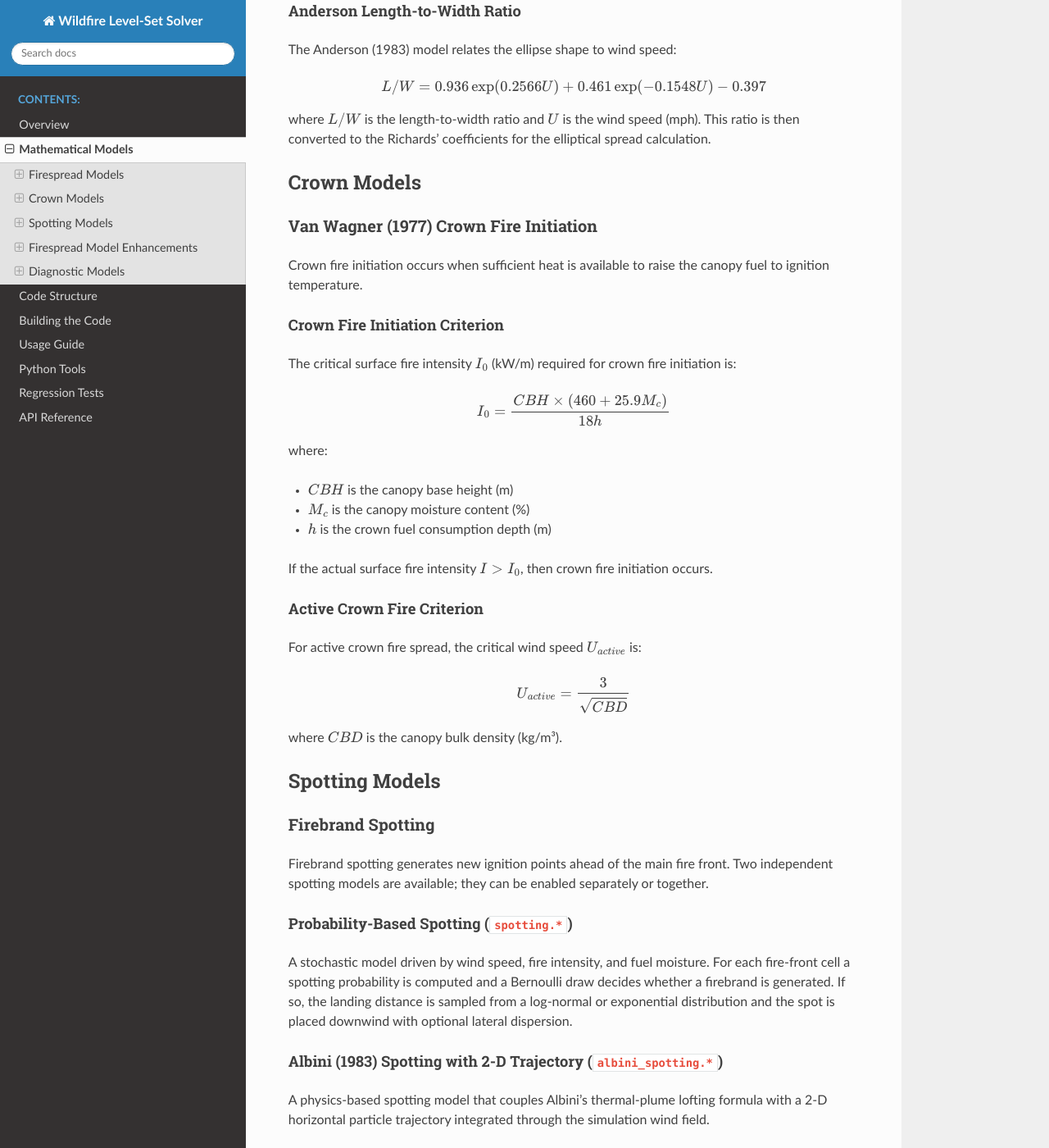
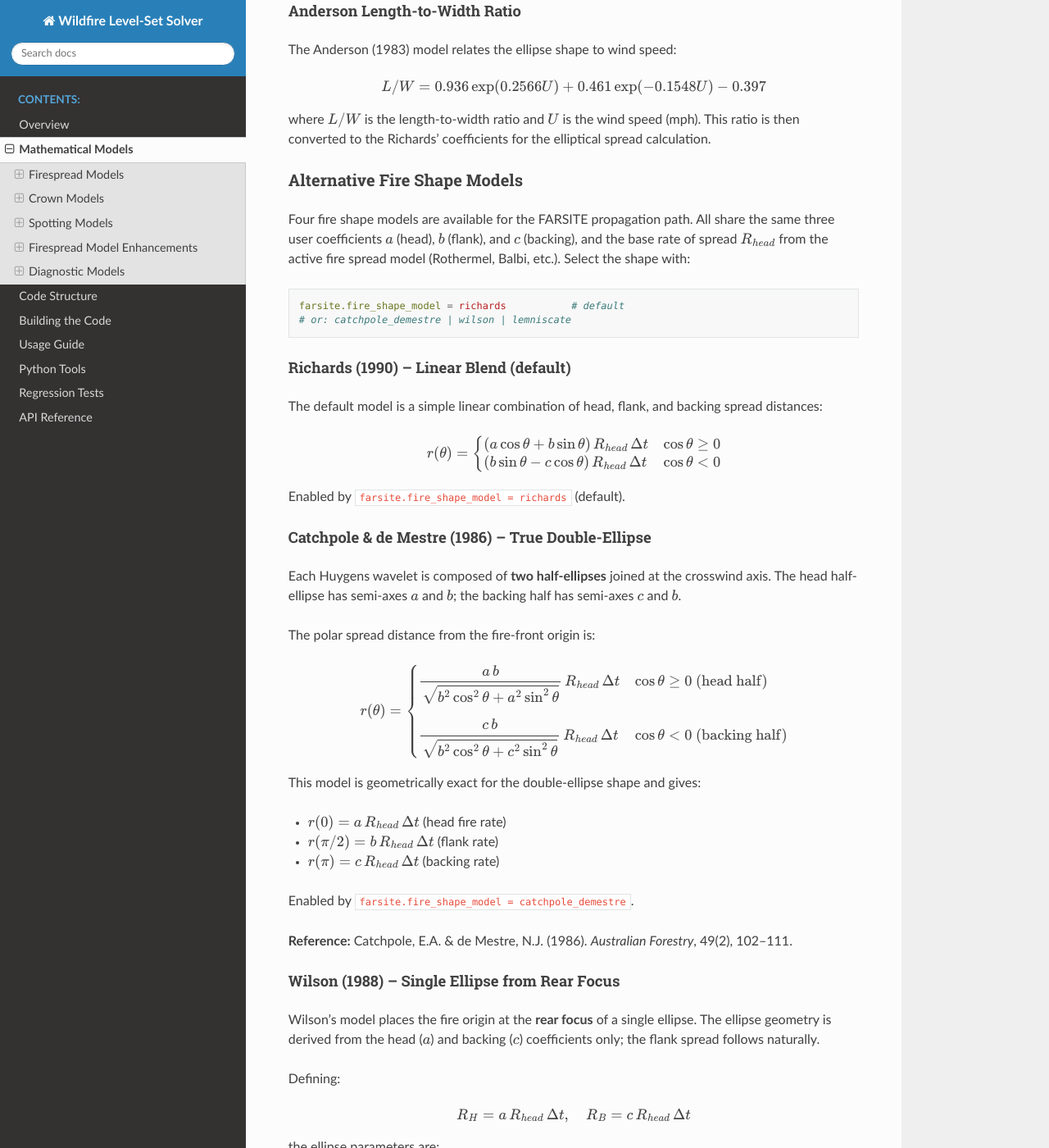
Before and after one commit to hgopalan/wildfire_levelset, a Sphinx documentation site: the page built from docs/mathematical_models.rst, in a window 1280 px wide and 1400 px high, scrolled down 7957 px. Shown: the whole window at 82% size. Built offline with Sphinx 7.4.7 and the Read the Docs theme 3.1.0, drawn with Linux system fonts in a browser that asks for light colours; some of the changed text lies outside the part shown.

Commit message:
feat: add Catchpole-de Mestre, Wilson, and Alexander lemniscate fire shape models
- Add three shape functions in src/fire_models.H:
  * catchpole_demestre_spread(): true double-ellipse from fire-front origin
  * wilson_spread(): single ellipse with fire origin at rear focus
  * alexander_lemniscate_spread(): Limaçon (cardioid-family) shape
- Add farsite.fire_shape_model parameter to FARSITEParams (parse_inputs.H/cpp)
  Valid values: 'richards' (default), 'catchpole_demestre', 'wilson', 'lemniscate'
- Dispatch to selected shape in farsite_ellipse.H GPU kernel (GPU-safe int id)
- Add three new regtests: catchpole_demestre, wilson_spread, alexander_lemniscate
- Register new regtests in regtest/CMakeLists.txt
- Document all four shape models with equations in docs/mathematical_models.rst
- Minimal README.md update pointing to new documentation section

Agent-Logs-Url: https://github.com/hgopalan/wildfire_levelset/sessions/d75398b3-8f0e-4a27-a4f7-3ecd4377fb45

Co-authored-by: hgopalan <1108371+hgopalan@users.noreply.github.com>

```diff
--- a/docs/mathematical_models.rst
+++ b/docs/mathematical_models.rst
@@ -469,6 +469,136 @@ The Anderson (1983) model relates the ellipse shape to wind speed:
    L/W = 0.936 \exp(0.2566 U) + 0.461 \exp(-0.1548 U) - 0.397
 
 where :math:`L/W` is the length-to-width ratio and :math:`U` is the wind speed (mph). This ratio is then converted to the Richards' coefficients for the elliptical spread calculation.
+
+
+Alternative Fire Shape Models
+^^^^^^^^^^^^^^^^^^^^^^^^^^^^^
+
+Four fire shape models are available for the FARSITE propagation path.  All
+share the same three user coefficients :math:`a` (head), :math:`b` (flank), and
+:math:`c` (backing), and the base rate of spread :math:`R_{head}` from the
+active fire spread model (Rothermel, Balbi, etc.).  Select the shape with:
+
+.. code-block:: ini
+
+   farsite.fire_shape_model = richards           # default
+   # or: catchpole_demestre | wilson | lemniscate
+
+
+Richards (1990) – Linear Blend (default)
+~~~~~~~~~~~~~~~~~~~~~~~~~~~~~~~~~~~~~~~~~
+
+The default model is a simple linear combination of head, flank, and backing
+spread distances:
+
+.. math::
+
+   r(\theta) = \begin{cases}
+       (a \cos\theta + b \sin\theta) \, R_{head} \, \Delta t & \cos\theta \ge 0 \\
+       (b \sin\theta - c \cos\theta) \, R_{head} \, \Delta t & \cos\theta < 0
+   \end{cases}
+
+Enabled by ``farsite.fire_shape_model = richards`` (default).
+
+
+Catchpole & de Mestre (1986) – True Double-Ellipse
+~~~~~~~~~~~~~~~~~~~~~~~~~~~~~~~~~~~~~~~~~~~~~~~~~~~~
+
+Each Huygens wavelet is composed of **two half-ellipses** joined at the
+crosswind axis.  The head half-ellipse has semi-axes :math:`a` and :math:`b`;
+the backing half has semi-axes :math:`c` and :math:`b`.
+
+The polar spread distance from the fire-front origin is:
+
+.. math::
+
+   r(\theta) = \begin{cases}
+       \dfrac{a\,b}{\sqrt{b^2\cos^2\theta + a^2\sin^2\theta}} \, R_{head} \, \Delta t
+           & \cos\theta \ge 0 \text{ (head half)} \\[8pt]
+       \dfrac{c\,b}{\sqrt{b^2\cos^2\theta + c^2\sin^2\theta}} \, R_{head} \, \Delta t
+           & \cos\theta < 0 \text{ (backing half)}
+   \end{cases}
+
+This model is geometrically exact for the double-ellipse shape and gives:
+
+* :math:`r(0) = a\,R_{head}\,\Delta t` (head fire rate)
+* :math:`r(\pi/2) = b\,R_{head}\,\Delta t` (flank rate)
+* :math:`r(\pi) = c\,R_{head}\,\Delta t` (backing rate)
+
+Enabled by ``farsite.fire_shape_model = catchpole_demestre``.
+
+**Reference:** Catchpole, E.A. & de Mestre, N.J. (1986). *Australian Forestry*, 49(2), 102–111.
+
+
+Wilson (1988) – Single Ellipse from Rear Focus
+~~~~~~~~~~~~~~~~~~~~~~~~~~~~~~~~~~~~~~~~~~~~~~~~
+
+Wilson's model places the fire origin at the **rear focus** of a single
+ellipse.  The ellipse geometry is derived from the head (:math:`a`) and backing
+(:math:`c`) coefficients only; the flank spread follows naturally.
+
+Defining:
+
+.. math::
+
+   R_H = a\,R_{head}\,\Delta t, \quad R_B = c\,R_{head}\,\Delta t
+
+the ellipse parameters are:
+
+.. math::
+
+   a_{ell} = \frac{R_H + R_B}{2}, \quad
+   e = \frac{R_H - R_B}{R_H + R_B}, \quad
+   \ell = a_{ell}(1 - e^2) = \frac{2\,R_H\,R_B}{R_H + R_B}
+
+The conic-section polar equation from the rear focus gives:
+
+.. math::
+
+   r(\theta) = \frac{\ell}{1 - e\cos\theta}
+
+At the principal angles:
+
+* :math:`r(0) = R_H = a\,R_{head}\,\Delta t` (head fire)
+* :math:`r(\pi) = R_B = c\,R_{head}\,\Delta t` (backing fire)
+* :math:`r(\pi/2) = \ell = \dfrac{2R_H R_B}{R_H + R_B}` (harmonic mean — flank)
+
+The :math:`b` coefficient is not used by this model; the flank spread is
+determined solely by :math:`a` and :math:`c`.
+
+Enabled by ``farsite.fire_shape_model = wilson``.
+
+**Reference:** Wilson, A.A.G. (1988). *Canadian Journal of Forest Research*, 18(6), 682–687.
+
+
+Alexander et al. – Lemniscate (Limaçon)
+~~~~~~~~~~~~~~~~~~~~~~~~~~~~~~~~~~~~~~~~~
+
+The lemniscate model represents the fire wavelet as a Limaçon (cardioid
+family):
+
+.. math::
+
+   r(\theta) = \left[b + \frac{a - c}{2}\cos\theta\right] R_{head}\,\Delta t
+
+Principal values:
+
+* :math:`r(0) = \left(b + \tfrac{a-c}{2}\right) R_{head}\,\Delta t`
+* :math:`r(\pi/2) = b\,R_{head}\,\Delta t` (flank rate equals :math:`b` exactly)
+* :math:`r(\pi) = \left(b - \tfrac{a-c}{2}\right) R_{head}\,\Delta t`
+
+When the natural choice :math:`b = (a + c)/2` is used, the formula reduces to:
+
+.. math::
+
+   r(\theta) = \frac{a(1+\cos\theta) + c(1-\cos\theta)}{2}\,R_{head}\,\Delta t
+
+giving :math:`r(0) = a`, :math:`r(\pi) = c`, and a flank rate that is the
+arithmetic mean of head and backing.  Values below zero are clamped to zero.
+
+Enabled by ``farsite.fire_shape_model = lemniscate``.
+
+**Reference:** Alexander, M.E., Stocks, B.J., & Lawson, B.D. (1991). *Information Report NOR-X-310*, Canadian Forest Service.
 
 
 Crown Models
```
Also changed, not shown: README.md (+1 -0 lines), regtest/alexander_lemniscate/README.md (added), regtest/catchpole_demestre/README.md (added), regtest/wilson_spread/README.md (added), 5 other files.
